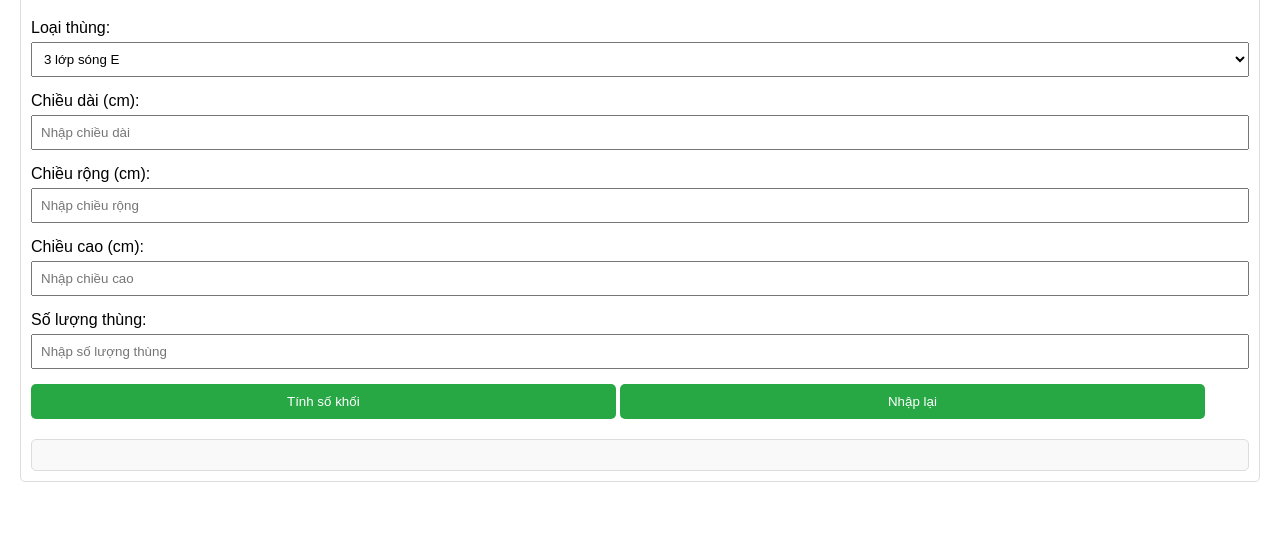
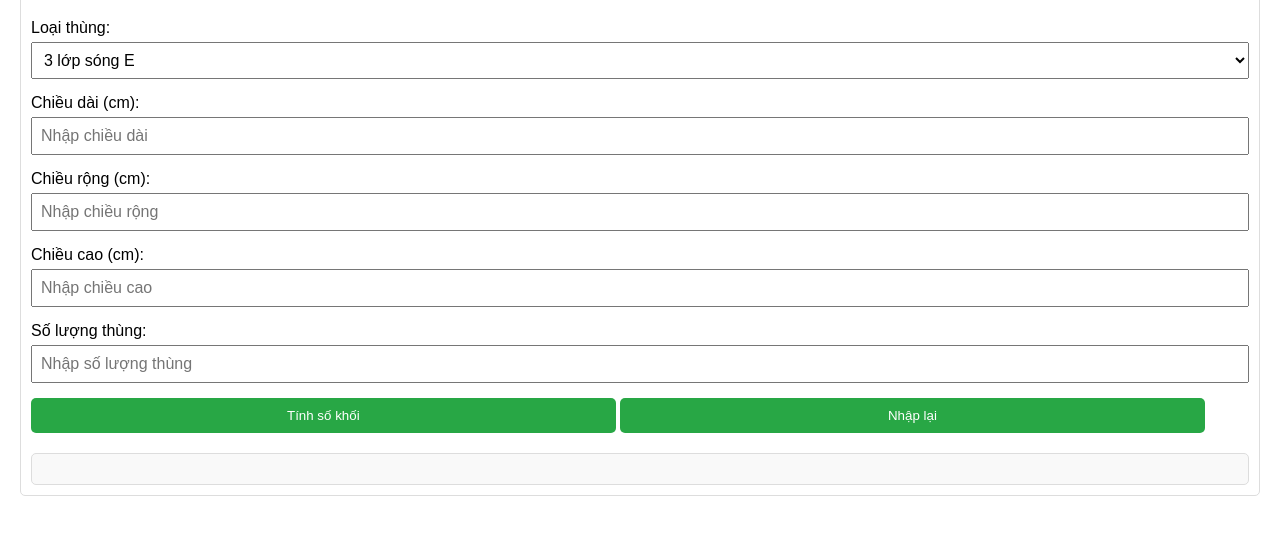
Before and after one commit to Duong203/new1, a plain HTML site: page tinhkhoi.html in a window 1280 px wide. Shown: the part 127-662 px from the top of the page. Drawn offline with Linux system fonts and the light colour scheme.

Commit message:
Update tinhkhoi.html

```diff
--- a/tinhkhoi.html
+++ b/tinhkhoi.html
@@ -29,7 +29,14 @@ label {
         input[type="number"], select {
             width: 100%;
             padding: 8px;
+            font-size: 16px; /* Kích thước phông chữ cố định */
             box-sizing: border-box;
+            /* Ngăn chặn phóng to trên thiết bị di động */
+            -webkit-text-size-adjust: 100%;
+        }
+        /* Ẩn nút tăng giảm giá trị cho input số trên các trình duyệt hỗ trợ */
+        input[type="number"]::-webkit-inner-spin-button {
+            -webkit-appearance: none;
         }
         button {
             padding: 10px;
```
Lines whose indentation alone changed are shown as unchanged.
